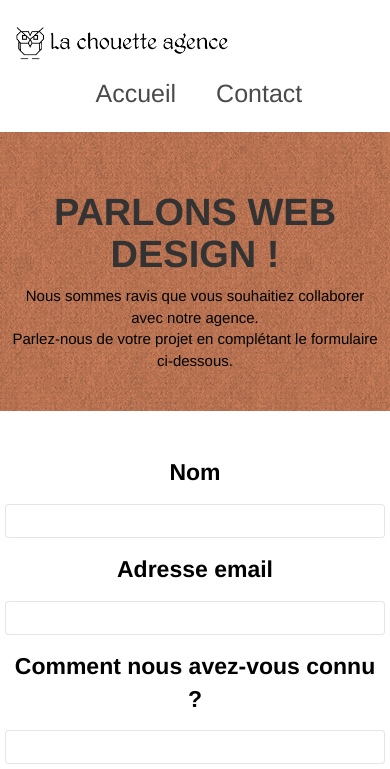
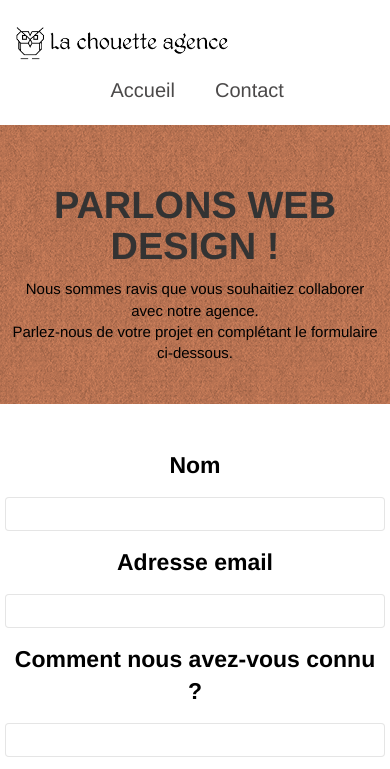
Before and after one commit to Guillaume-Azs/chouetteagence, a plain HTML site: page La-Chouette-Agence-Contact.html in a window 390 px wide. Shown: the top 769 px of the page. Drawn offline with nearby package versions, Linux system fonts and the light colour scheme; files that its build step writes are made by us from their sources; a script that the page names is missing.

Commit message:
ajustements polices

```diff
--- a/style.css
+++ b/style.css
@@ -1218,6 +1218,9 @@ h4 {
 .li a {
   text-decoration: none;
 }
+.navigation {
+  font-size: 20px;
+}
 
 @media screen and (max-width: 1200px) {
   .navbar-header2 {
@@ -1230,8 +1233,8 @@ h4 {
     width: 100px;
   }
   .navigation {
-    margin-right: 140px;
-    font-size: 25px;
+    margin-right: 110px;
+    font-size: 20px;
     margin-bottom: 20px;
   }
   .li li {
```
